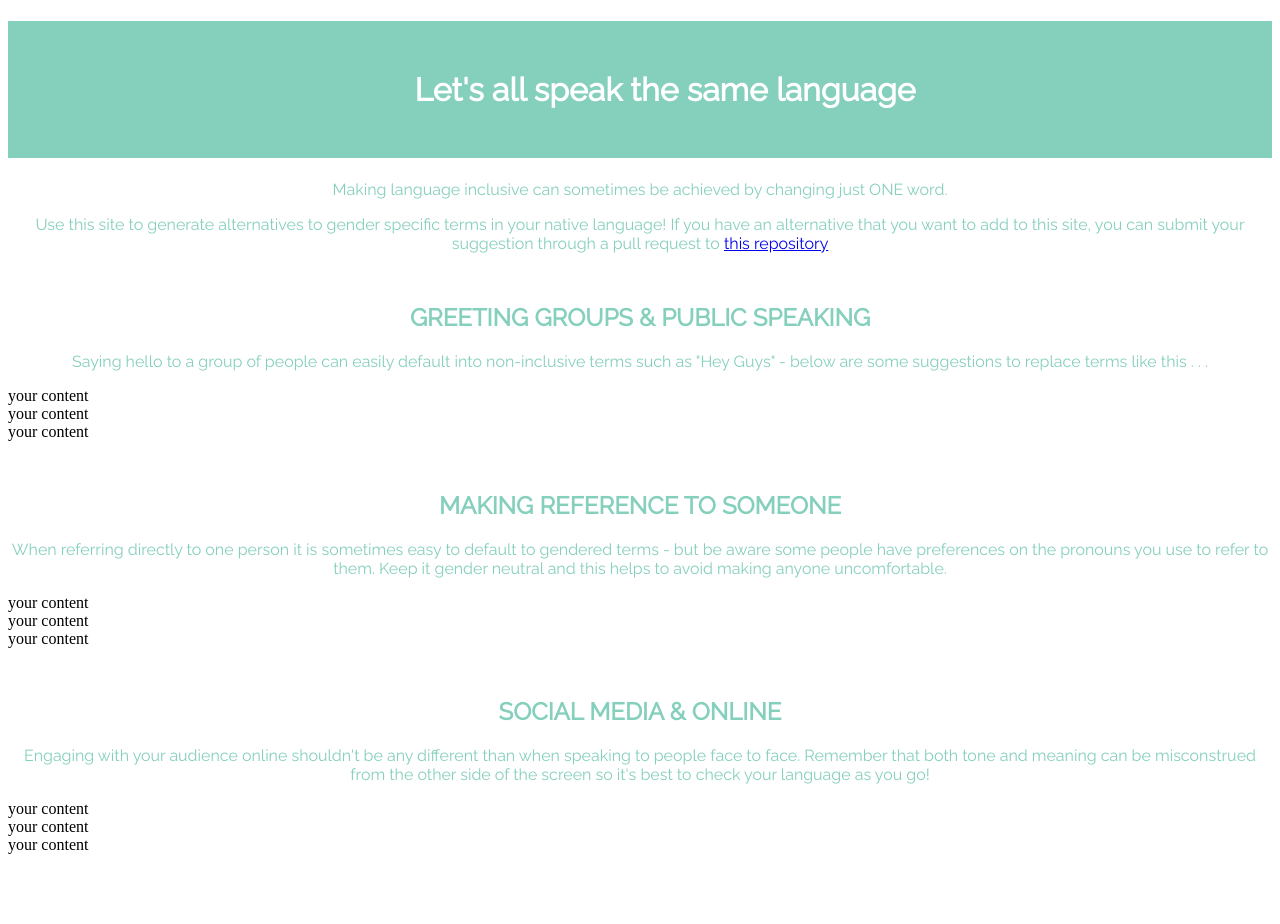
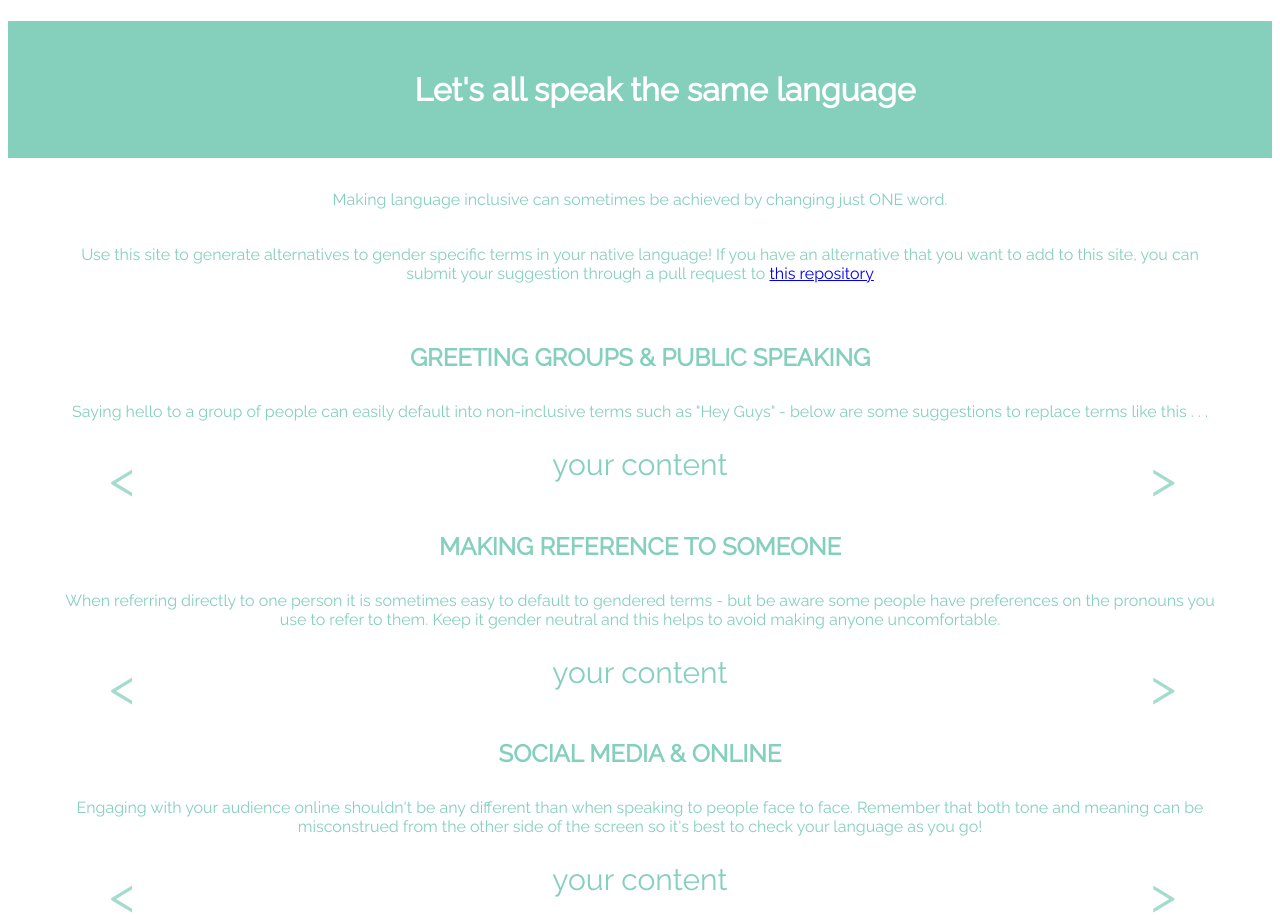
Before and after one commit to RedRoxProjects/inclusivewords.com, a plain HTML site: page index.html in a window 1280 px wide. Before the commit the page ends 862 px from the top, so only its background shows below. Drawn offline with nearby package versions, Linux system fonts and the light colour scheme.

Commit message:
updated sections to include sliders, added main.js file and updated function of slider

```diff
--- a/index.html
+++ b/index.html
@@ -1,55 +1,57 @@
 <!DOCTYPE html>
-
 <head>
 	<link rel="stylesheet" type="text/css" href="styles.css">
 	<link href="https://fonts.googleapis.com/css?family=Raleway" rel="stylesheet">
-<link rel="stylesheet" type="text/css" href="//cdn.jsdelivr.net/jquery.slick/1.6.0/slick.css"/>
+	<link rel="stylesheet" type="text/css" href="slick/slick.css"/>
+	<link rel="stylesheet" type="text/css" href="slick/slick-theme.css"/>
 </head>
-
 <body>
-
-<div id="box-1">
+	<div class="header">
 		<h1> Let's all speak the same language</h1>
 	</div>
 
-<div>
+	<div class="intro">
 		<p> Making language inclusive can sometimes be achieved by changing just ONE word. </p>
 
 		<p> Use this site to generate alternatives to gender specific terms in your native language! If you have an alternative that you want to add to this site, you can submit your suggestion through a pull request to <a href="https://github.com/DickensA/inclusivewords.com">this repository</a></p>
 	</div>
 
-<div>
+	<div class="section section-greetings">
 		<h2> GREETING GROUPS & PUBLIC SPEAKING</h2>
 		<p>Saying hello to a group of people can easily default into non-inclusive terms such as "Hey Guys" - below are some suggestions to replace terms like this . . .</p>
-</div>
-<div class="your-class">
+
+		<div class="slider">
 	  		<div>your content</div>
 	  		<div>your content</div>
 	  		<div>your content</div>
 	  	</div>
+	</div>
 
-<div>
+	<div class="section section-reference">
 		<h2> MAKING REFERENCE TO SOMEONE</h2>
 		<p>When referring directly to one person it is sometimes easy to default to gendered terms - but be aware some people have preferences on the pronouns you use to refer to them. Keep it gender neutral and this helps to avoid making anyone uncomfortable. </p>
-</div>
-<div class="your-class">
+
+		<div class="slider">
 	  		<div>your content</div>
 	  		<div>your content</div>
 	  		<div>your content</div>
 	  	</div>
+	</div>
 
-<div>
+	<div class="section section-online">
 		<h2> SOCIAL MEDIA & ONLINE </h2>
 		<p>Engaging with your audience online shouldn't be any different than when speaking to people face to face. Remember that both tone and meaning can be misconstrued from the other side of the screen so it's best to check your language as you go!</p>
-</div>
-<div class="your-class">
+
+		<div class="slider">
 	  		<div>your content</div>
 	  		<div>your content</div>
 	  		<div>your content</div>
 	  	</div>
+	</div>
 
-<script type="text/javascript" src="//cdn.jsdelivr.net/jquery.slick/1.6.0/slick.min.js"></script>
-
+<script type="text/javascript" src="https://code.jquery.com/jquery-1.11.0.min.js"></script>
+<script type="text/javascript" src="https://code.jquery.com/jquery-migrate-1.2.1.min.js"></script>
+<script type="text/javascript" src="slick/slick.min.js"></script>
+<script type="text/javascript" src="main.js"></script>
 </body>
-
 </html>
--- /dev/null
+++ b/main.js
@@ -0,0 +1,10 @@
+$(document).ready(function(){
+
+  $('.section > .slider').slick({
+  	arrows: true,
+  	infinite: true,
+  	slidesToShow: 1,
+  	slidesToScroll: 1});
+
+
+});
--- a/styles.css
+++ b/styles.css
@@ -3,8 +3,8 @@ body {
 }
 
 h1 {
+    color: white;
     font-family: 'Raleway', sans-serif;
-    color: white;
     padding-top: 50px;
     padding-right: 30px;
     padding-bottom: 50px;
@@ -13,8 +13,8 @@ h1 {
 }
 
 h2 {
-	font-family: 'Raleway', sans-serif;
 	color: rgb(133,207,189);
+    font-family: 'Raleway', sans-serif;
     padding-top: 30px;
     padding-right: 30px;
     padding-bottom: 0px;
@@ -23,11 +23,37 @@ h2 {
 }
 
 p {
-	font-family: 'Raleway', sans-serif;
 	color: rgb(133,207,189);
+    font-family: 'Raleway', sans-serif;
+    padding: 10px 50px;
 	text-align: center;
 }
 
-#box-1{
+.header {
 	background-color: rgb(133,207,189);
 }
+
+.slider {
+    margin: 10px auto;
+    width: 80%;
+}
+
+.slick-slide {
+    color: rgb(133,207,189);
+    font-family: 'Raleway', sans-serif;
+    font-size: 30px;
+    margin: 0px 20px;
+    text-align: center;
+}
+
+.slick-slide img {
+    width: 100%;
+}
+
+.slick-prev:before,
+.slick-next:before {
+    color: rgb(133,207,189) !important;
+    font-family: 'Raleway', sans-serif !important;
+    font-size: 50px !important;
+
+}
```
Also changed, not shown: slick/slick-theme.css, 1 other file. Lines whose indentation alone changed are shown as unchanged.
